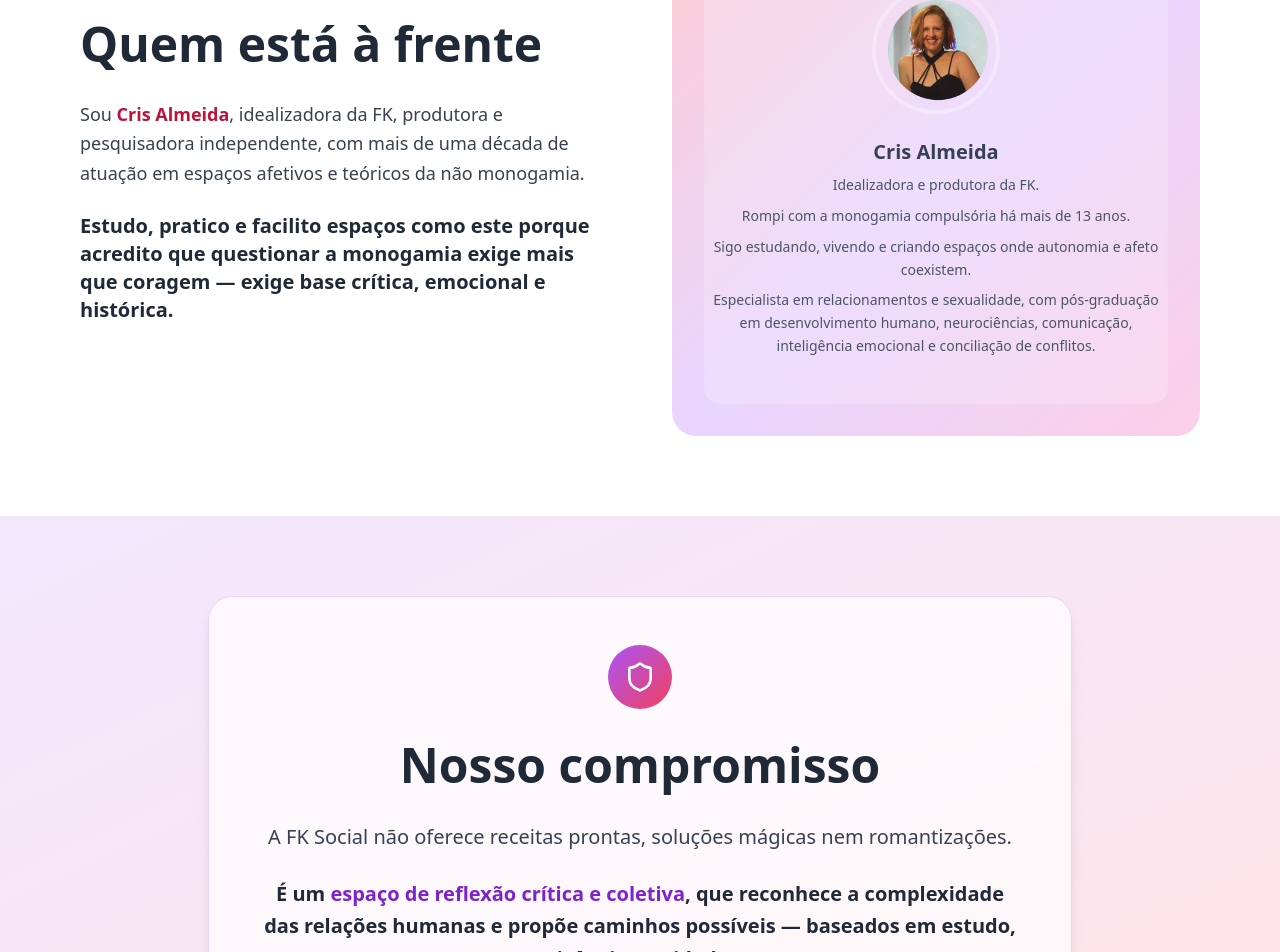
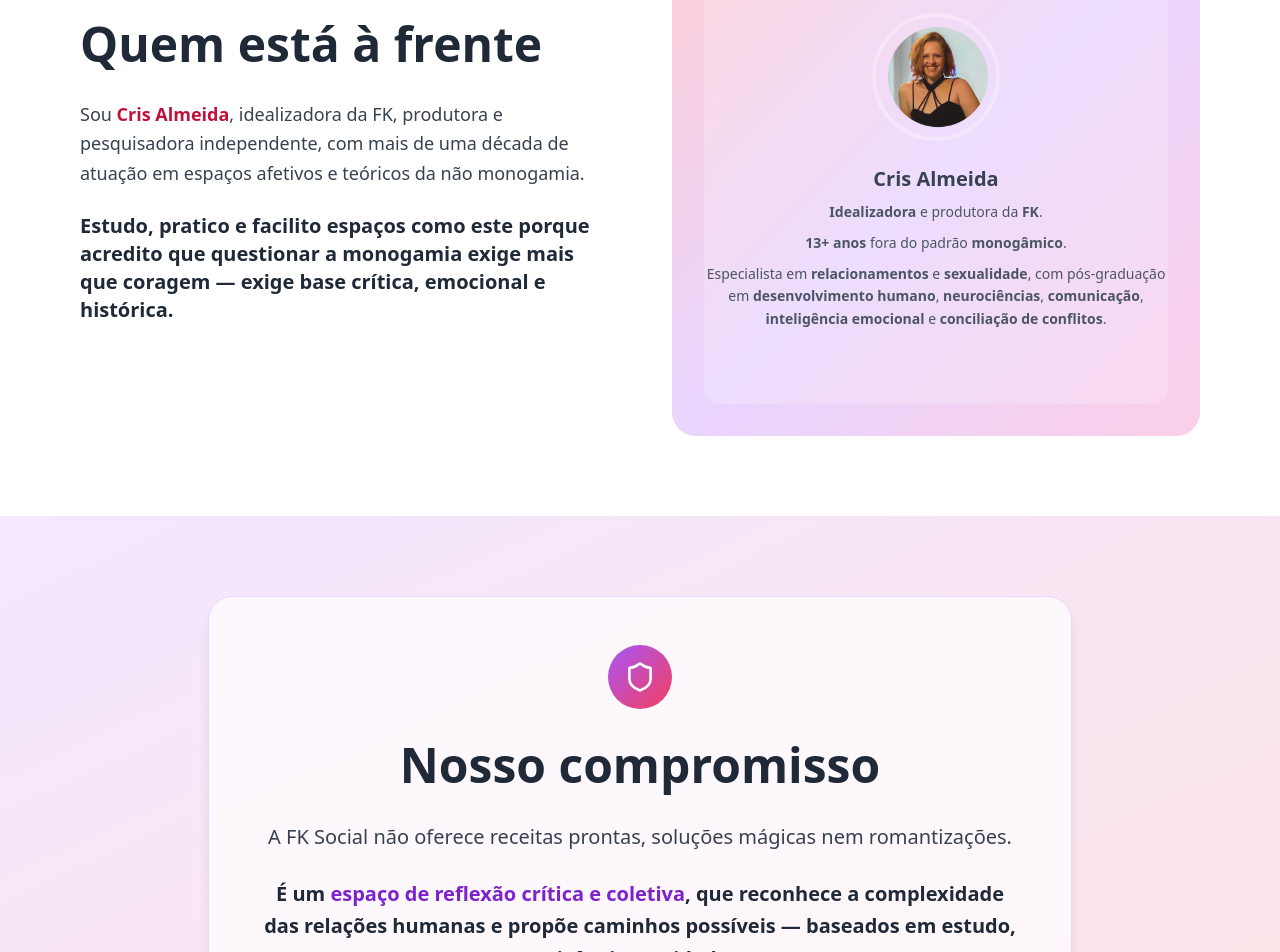
Before and after one commit to dev-cris-comunidade/FKSocial, a React (Vite) app: page / in a window 1280 px wide. Shown: the part 5337-6289 px from the top of the page. Built offline with nearby package versions, Linux system fonts and the light colour scheme.

Commit message:
Corrige card Cris Almeida

```diff
--- a/src/components/About.tsx
+++ b/src/components/About.tsx
@@ -35,10 +35,9 @@ const About = () => {
                   <div className="space-y-2">
                     <p className="text-gray-700 font-bold text-xl">Cris Almeida</p>
                     <div className="mt-4 text-sm text-gray-600 leading-relaxed space-y-2">
-                      <p>Idealizadora e produtora da FK.</p>
-                      <p>Rompi com a monogamia compulsória há mais de 13 anos.</p>
-                      <p>Sigo estudando, vivendo e criando espaços onde autonomia e afeto coexistem.</p>
-                      <p>Especialista em relacionamentos e sexualidade, com pós-graduação em desenvolvimento humano, neurociências, comunicação, inteligência emocional e conciliação de conflitos.</p>
+                    <p><strong>Idealizadora</strong> e produtora da <strong>FK</strong>.</p>
+                    <p><strong>13+ anos</strong> fora do padrão <strong>monogâmico</strong>.</p>
+                    <p>Especialista em <strong>relacionamentos</strong> e <strong>sexualidade</strong>, com pós-graduação em <strong>desenvolvimento humano</strong>, <strong>neurociências</strong>, <strong>comunicação</strong>, <strong>inteligência emocional</strong> e <strong>conciliação de conflitos</strong>.</p>
                     </div>
                   </div>
                 </div>
```
